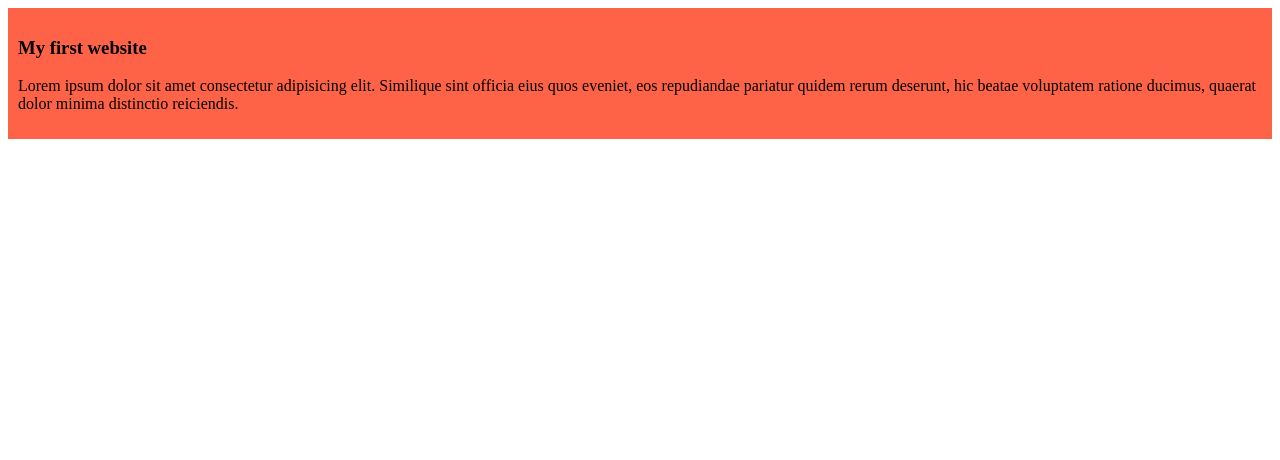
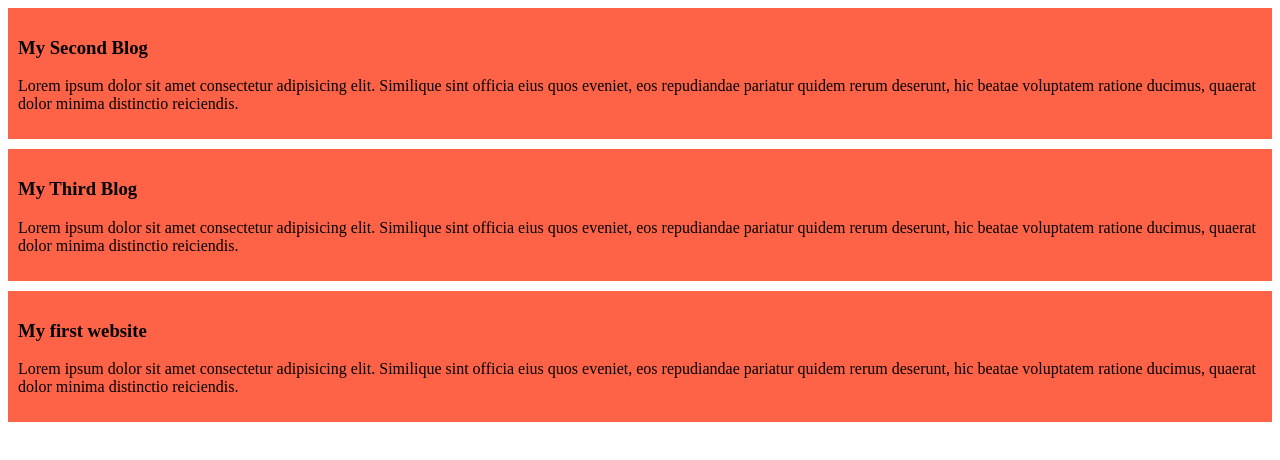
Before and after one commit to jhankar11/my-simple-website, a plain HTML site: page index.html in a window 1280 px wide. Drawn offline with Linux system fonts and the light colour scheme.

Commit message:
added the second and the third blog

```diff
--- a/index.html
+++ b/index.html
@@ -8,6 +8,14 @@
 </head>
 <body>
     <div>
+        <h3>My Second Blog</h3>
+        <p>Lorem ipsum dolor sit amet consectetur adipisicing elit. Similique sint officia eius quos eveniet, eos repudiandae pariatur quidem rerum deserunt, hic beatae voluptatem ratione ducimus, quaerat dolor minima distinctio reiciendis.</p>
+    </div>
+    <div>
+        <h3>My Third Blog</h3>
+        <p>Lorem ipsum dolor sit amet consectetur adipisicing elit. Similique sint officia eius quos eveniet, eos repudiandae pariatur quidem rerum deserunt, hic beatae voluptatem ratione ducimus, quaerat dolor minima distinctio reiciendis.</p>
+    </div>
+    <div>
         <h3>My first website</h3>
         <p>Lorem ipsum dolor sit amet consectetur adipisicing elit. Similique sint officia eius quos eveniet, eos repudiandae pariatur quidem rerum deserunt, hic beatae voluptatem ratione ducimus, quaerat dolor minima distinctio reiciendis.</p>
     </div>
--- a/styles/blog.css
+++ b/styles/blog.css
@@ -1,4 +1,5 @@
 div{
     background-color: tomato;
     padding: 10px;
+    margin-bottom: 10px;
 }
```
